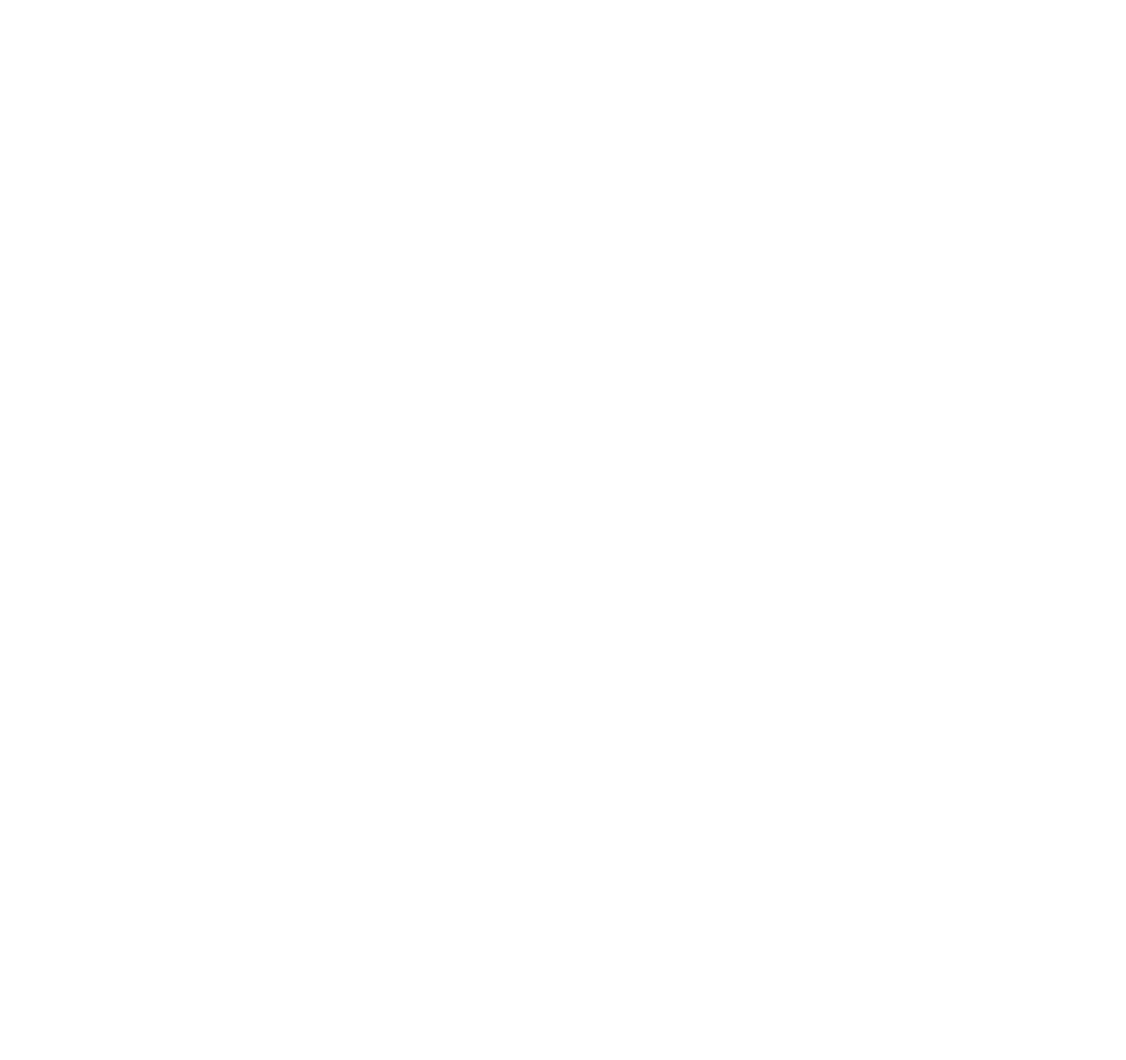
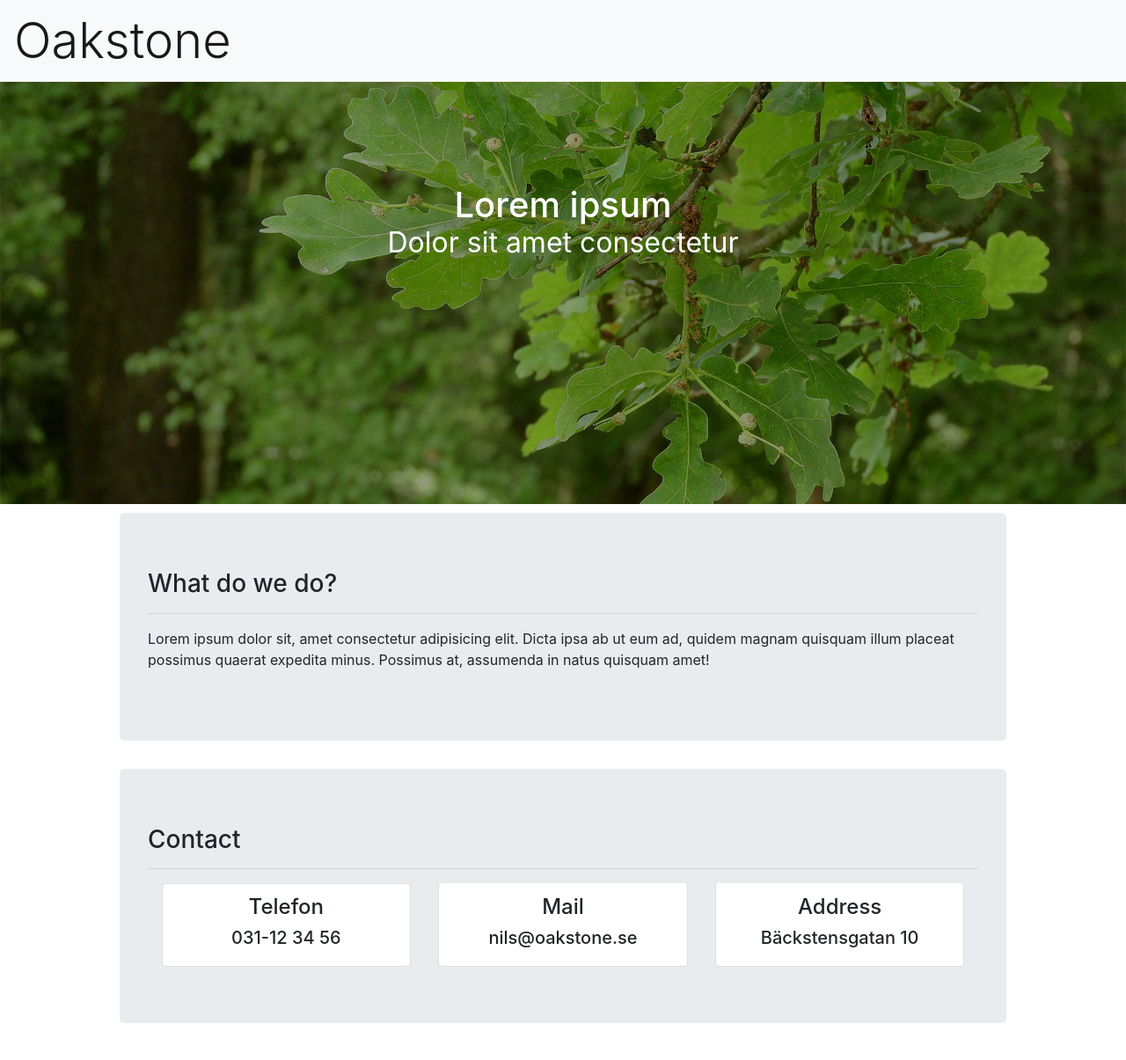
Before and after one commit to herr-ek/oakstone-page, a plain HTML site: page public/index.html in a window 1280 px wide. Shown: the whole page at 88% size. Before the commit the page ends 800 px from the top, so only its background shows below. Drawn offline with nearby package versions, Linux system fonts and the light colour scheme.

Commit message:
Page complete

```diff
--- /dev/null
+++ b/public/css/main.css
@@ -0,0 +1,99 @@
+.wrapper{
+  width: 100%;
+  padding: 0;
+}
+
+.banner{
+  height: 60vh;
+  background-image: url('/public/img/oak_wallpaper_1120x630.jpg');
+  background-size: cover;
+  /* filter: brightness(0.5); */
+  display: flex;
+  /* align-items: center; */
+  justify-content: left;
+}
+
+.darker{
+  width: 100%;
+  height: 100%;
+  background-color: #0006;
+}
+
+.caption{
+  padding: 20px;
+  color: #fff;
+  position: relative;
+  top: 20%;
+  display: flex;
+  flex-direction: column;
+}
+
+.info{
+  padding: 10px;
+  width: 100%;
+}
+
+.list-group-flush{
+  padding: 0;
+}
+
+.list-group-flush .h5{
+  margin: 0;
+}
+
+.navbar-brand{
+  display: flex;
+}
+
+.logo{
+  font-size: 5rem;
+  margin: 0;
+}
+
+@media only screen and (min-width: 500px){
+  .banner{
+    justify-content: center;
+  }
+  .caption{
+    top: 20%;
+    align-items: center;
+    font-size: 2.5rem;
+    /* text-shadow: 0px 0px 10px grey; */
+    /* background-color: #0006; */
+  }
+}
+@media only screen and (min-width: 992px){
+  .banner{
+    background-image: url('/public/img/oak_wallpaper_1920x1080.jpg');
+  }
+
+  .contact-info{
+    width: 30%;
+  }
+
+  .info{
+    display: flex;
+    flex-direction: column;
+    align-items: center;
+  }
+
+  .jumbotron{
+    width: 80%;
+  }
+}
+
+@media only screen and (min-width: 1921px){
+  .banner{
+    background-image: url('/public/img/oak_wallpaper_2560x1440.jpg');
+  }
+
+  .caption{
+    font-size: 3.5rem;
+  }
+}
+
+@media only screen and (min-width: 2560px){
+  .banner{
+    background-image: url('/public/img/oak_wallpaper_4k.jpg');
+  }
+}
--- a/public/index.html
+++ b/public/index.html
@@ -1,19 +1,63 @@
 <!DOCTYPE html>
 <html lang="en">
 <head>
-    <meta charset="UTF-8">
-    <meta name="viewport" content="width=device-width, initial-scale=1.0">
-    <title>Oakstone AB</title>
-    <link rel="stylesheet" href="/css/bootstrap.min.css">
+  <meta charset="UTF-8">
+  <meta name="viewport" content="width=device-width, initial-scale=1.0">
+  <title>Oakstone AB</title>
+  <link rel="stylesheet" href="css/bootstrap.min.css">
+  <link href="https://fonts.googleapis.com/icon?family=Material+Icons" rel="stylesheet">
+  <link rel="stylesheet" href="css/main.css">
+</head>
 <body>
-    <!-- Place a navbar here if wanted! -->
-    <div class="wrapper">
+  <nav class="navbar navbar-expand-lg navbar-light bg-light">
+    <a class="navbar-brand" href="#">
+      <p class="display-4" style="margin: 0;">Oakstone</p>
+    </a>
+    <!-- <button class="navbar-toggler" type="button" data-toggle="collapse" data-target="#navbarSupportedContent" aria-controls="navbarSupportedContent" aria-expanded="false" aria-label="Toggle navigation">
+      <span class="navbar-toggler-icon"></span>
+    </button> -->
+  </nav>
+  <div class="wrapper container-fluid">
+    <div class="banner">
+      <!-- <img src="img/tree-plant-vegetation-green-leaf-woody-plant-1563055-pxhere.com.jpg" alt="page banner" class="img-fluid"> -->
+      <div class="darker">
+        <h3 class="caption">
+          Lorem ipsum
+          <small>Dolor sit amet consectetur</small>
 
+        </h3>
+      </div>
     </div>
+    <div class="info">
+      <div class="jumbotron">
+        <h3 class="">What do we do?</h3>
+        <hr>
+        <p>Lorem ipsum dolor sit, amet consectetur adipisicing elit. Dicta ipsa ab ut eum ad, quidem magnam quisquam illum placeat possimus quaerat expedita minus. Possimus at, assumenda in natus quisquam amet!</p>
+      </div>
 
+      <div class="jumbotron">
+        <h3 class="">Contact</h3>
+        <hr>
+        <div class="contacts d-lg-flex justify-content-around">
+          <li class="contact-info list-group-item d-lg-flex flex-column justify-content-center align-items-center px-5 rounded">
+            <h4>Telefon</h4>
+            <h5>031-12 34 56</h5>
+          </li>
+          <li class="contact-info list-group-item d-lg-flex flex-column justify-content-center align-items-center px-5 rounded">
+            <h4>Mail</h4>
+            <h5>nils@oakstone.se</h5>
+          </li>
+          <li class="contact-info list-group-item d-lg-flex flex-column justify-content-center align-items-center px-5 rounded">
+            <h4>Address</h4>
+            <h5>Bäckstensgatan 10</h5>
+          </li>
+        </div>
+      </div>
+    </div>
+  </div>
 
-    <script src="/js/jquery-3.5.1.min.js"></script>
-    <script src="https://cdn.jsdelivr.net/npm/popper.js@1.16.0/dist/umd/popper.min.js" integrity="sha384-Q6E9RHvbIyZFJoft+2mJbHaEWldlvI9IOYy5n3zV9zzTtmI3UksdQRVvoxMfooAo" crossorigin="anonymous"></script>
-    <script src="/js/bootstrap.min.js"></script>
+  <script src="js/jquery-3.5.1.min.js"></script>
+  <script src="https://cdn.jsdelivr.net/npm/popper.js@1.16.0/dist/umd/popper.min.js" integrity="sha384-Q6E9RHvbIyZFJoft+2mJbHaEWldlvI9IOYy5n3zV9zzTtmI3UksdQRVvoxMfooAo" crossorigin="anonymous"></script>
+  <script src="js/bootstrap.min.js"></script>
 </body>
 </html>
```
Also changed, not shown: public/img/oak_wallpaper_1120x630.jpg (added), public/img/oak_wallpaper_1920x1080.jpg (added), public/img/oak_wallpaper_2560x1440.jpg (added), public/img/oak_wallpaper_4k.jpg (added), 2 other files.
